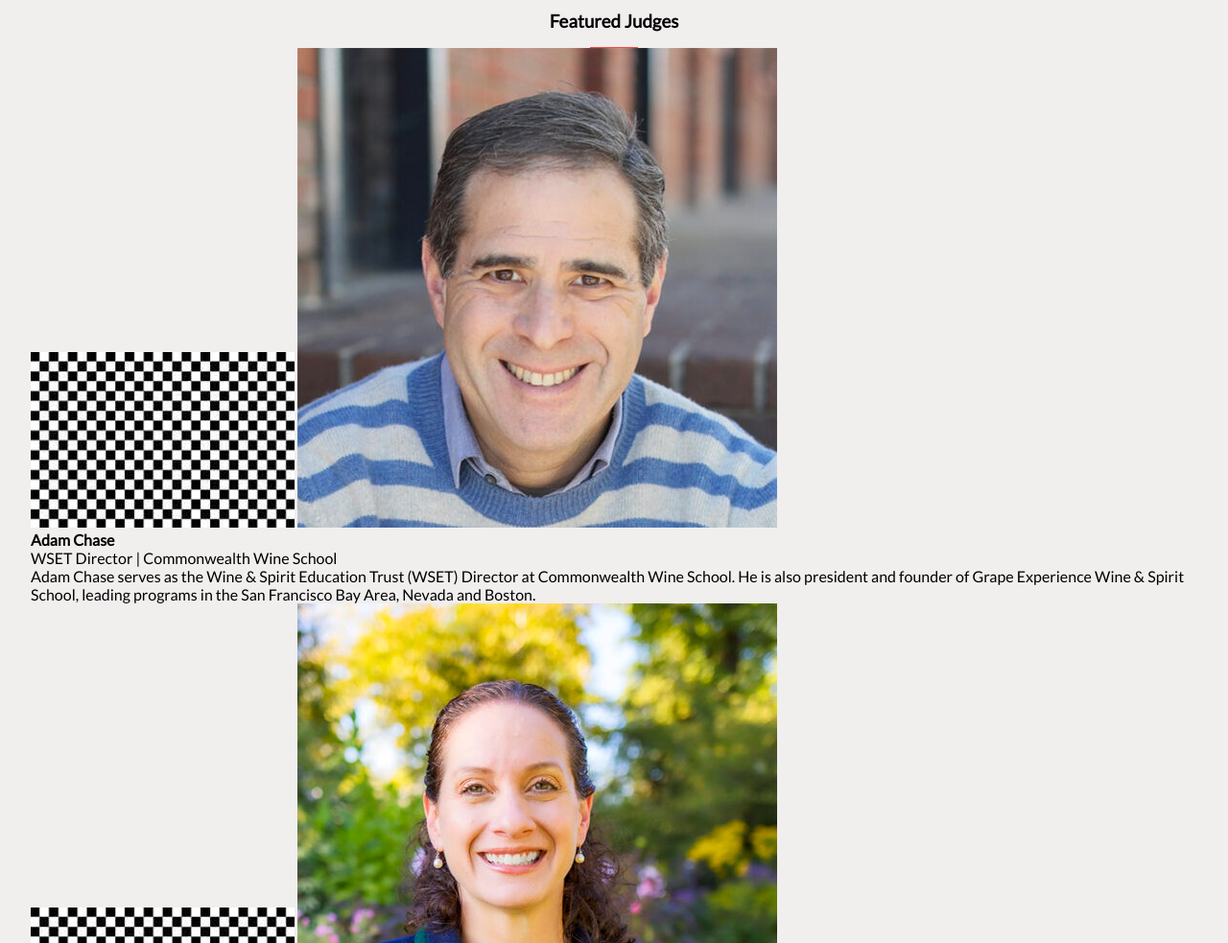
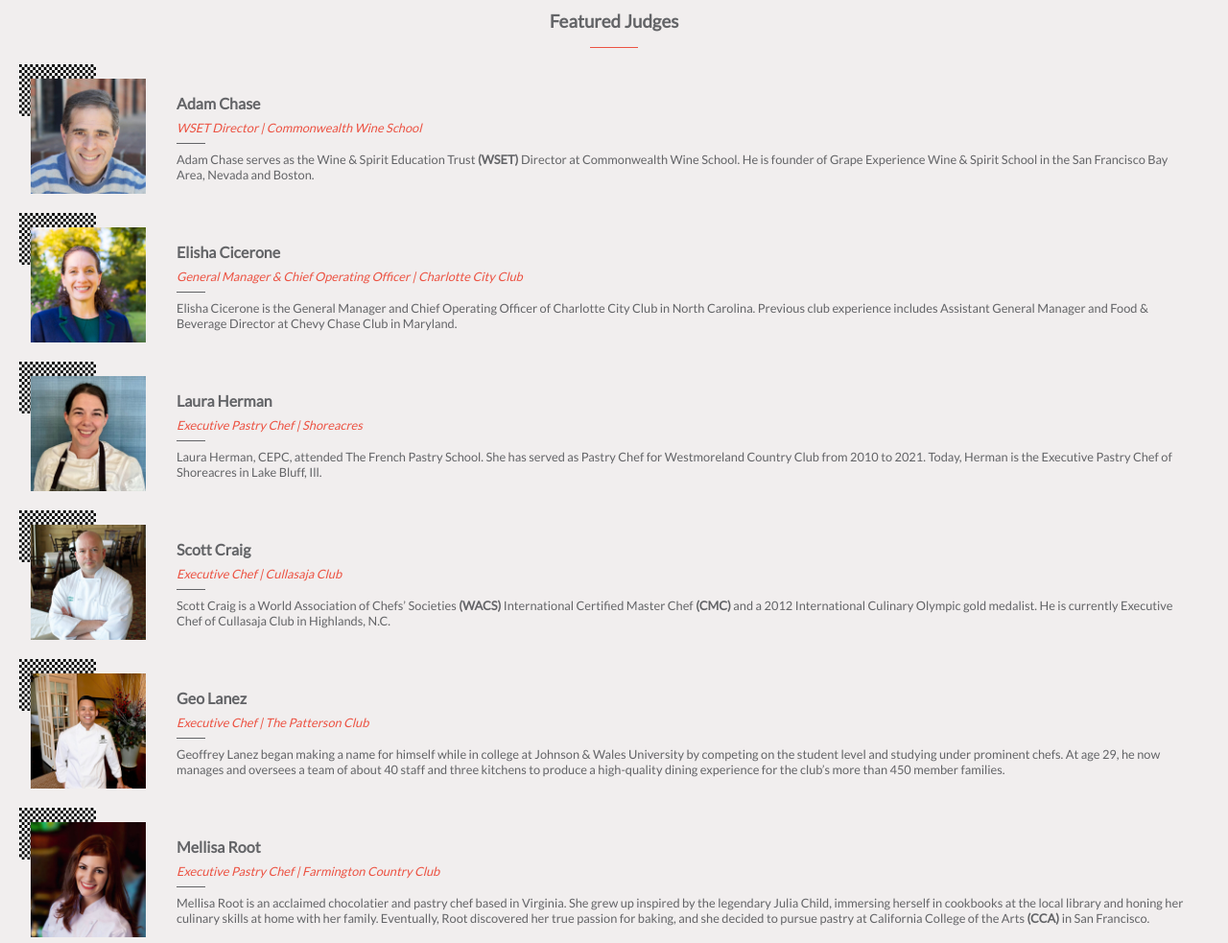
Before and after one commit to Rachelwebdev/World-Chef-Capstone-project, a website: page index.html in a window 1280 px wide. Shown: the part 1080-2063 px from the top of the page at 96% size. Drawn offline with Linux system fonts and the light colour scheme.

Commit message:
Add styles to the judges section

```diff
--- a/index.html
+++ b/index.html
@@ -159,10 +159,11 @@
             </p>
             <div class="grey-borderline"></div>
             <p class="judge-background">
-              Adam Chase serves as the Wine & Spirit Education Trust (WSET)
-              Director at Commonwealth Wine School. He is also president and
-              founder of Grape Experience Wine & Spirit School, leading programs
-              in the San Francisco Bay Area, Nevada and Boston.
+              Adam Chase serves as the Wine & Spirit Education Trust
+              <strong>(WSET)</strong>
+              Director at Commonwealth Wine School. He is founder of Grape
+              Experience Wine & Spirit School in the San Francisco Bay Area,
+              Nevada and Boston.
             </p>
           </div>
         </div>
@@ -239,10 +240,11 @@
             <p class="judge-achievement">Executive Chef | Cullasaja Club</p>
             <div class="grey-borderline"></div>
             <p class="judge-background">
-              Scott Craig is a World Association of Chefs’ Societies (WACS)
-              International Certified Master Chef (CMC) and a 2012 International
-              Culinary Olympic gold medalist. He is currently Executive Chef of
-              Cullasaja Club in Highlands, N.C.
+              Scott Craig is a World Association of Chefs’ Societies
+              <strong>(WACS)</strong> International Certified Master Chef
+              <strong>(CMC)</strong> and a 2012 International Culinary Olympic
+              gold medalist. He is currently Executive Chef of Cullasaja Club in
+              Highlands, N.C.
             </p>
           </div>
         </div>
@@ -257,7 +259,7 @@
             <img
               src="./images/speakers/Geo Lanez.jpg"
               alt="Geo Lanez"
-              class="judge-avatar"
+              class="judge-avatar Geo"
             />
           </div>
           <div class="judges-description">
@@ -285,7 +287,7 @@
             <img
               src="./images/speakers/Mellisa Root.jpg"
               alt="Mellisa Root"
-              class="judge-avatar"
+              class="judge-avatar melissa"
             />
           </div>
           <div class="judges-description">
@@ -300,7 +302,8 @@
               immersing herself in cookbooks at the local library and honing her
               culinary skills at home with her family. Eventually, Root
               discovered her true passion for baking, and she decided to pursue
-              pastry at California College of the Arts (CCA) in San Francisco.
+              pastry at California College of the Arts <strong>(CCA)</strong> in
+              San Francisco.
             </p>
           </div>
         </div>
--- a/mobile.css
+++ b/mobile.css
@@ -4,7 +4,7 @@
   --main-bg-color: #f1eeee;
   --main-text-color: #636467;
   --contrast-text-color: #ec5242;
-  --program-text-color: rgb(246, 238, 238);
+  --program-text-color: #f6eeee;
 }
 
 * {
@@ -161,7 +161,61 @@ body {
   margin-top: 3rem;
 }
 
+.judges-container {
+  margin-top: 2rem;
+}
+
 .judges-heading {
   text-align: center;
-  color: var;
+  color: var(--main-text-color);
 }
+
+.single-judge {
+  display: flex;
+  justify-content: center;
+  align-items: center;
+  margin-bottom: 2rem;
+}
+
+.images {
+  position: relative;
+}
+
+.bg-img {
+  width: 80px;
+  position: absolute;
+  z-index: -1;
+  top: -12%;
+  left: -10%;
+}
+
+.judge-avatar {
+  width: 120px;
+}
+
+.judges-description {
+  margin-left: 2rem;
+}
+
+.judge-name {
+  color: var(--main-text-color);
+  padding-bottom: 0.5rem;
+  font-size: 1rem;
+}
+
+.judge-achievement {
+  color: var(--contrast-text-color);
+  font-style: italic;
+  font-size: 0.8rem;
+}
+
+.grey-borderline {
+  border-bottom: 1px solid var(--main-text-color);
+  width: 30px;
+  margin: 0.5rem 0;
+}
+
+.judge-background {
+  color: var(--main-text-color);
+  font-size: 0.8rem;
+}
```
